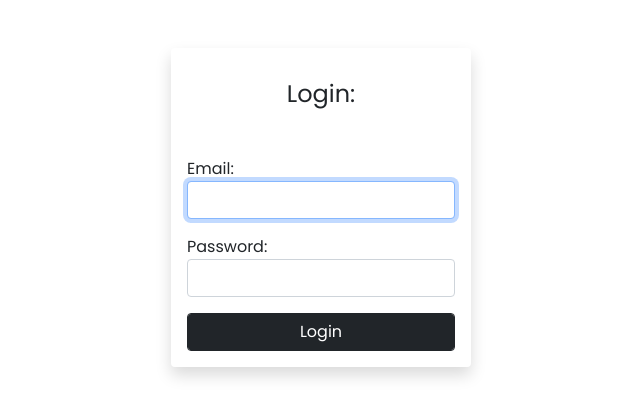
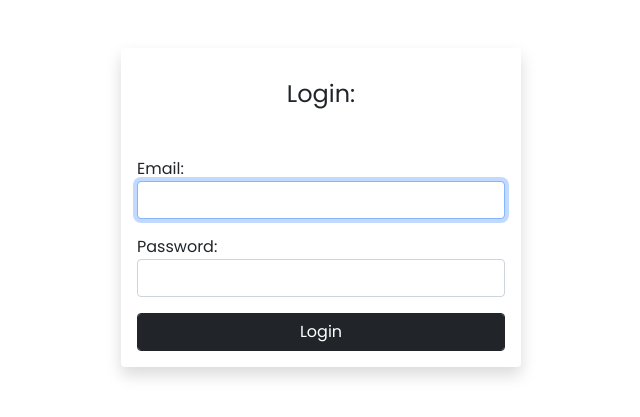
Before and after one commit to sbtah/django-helpdesk, a Django app: page /users/login/ in a window 1280 px wide. Shown: the part 56-473 px from the top of the page, without its empty margins (319-959 px from the left). Run offline with Django 4.2, Linux system fonts and the light colour scheme.

Commit message:
Added some html tweaks.

```diff
--- a/templates/base.html
+++ b/templates/base.html
@@ -22,7 +22,7 @@
     </style>
 </head>
 
-<body>
+<body class="">
     {% include 'navbar.html' %}
     {% if messages %}
     {% for message in messages %}
--- a/tickets/views.py
+++ b/tickets/views.py
@@ -16,5 +16,6 @@ class TicketCreateView(LoginRequiredMixin, CreateView):
         return reverse('home')
 
     def form_valid(self, form):
+        """Custom form valid for adding created_by as a currently logged user."""
         form.instance.created_by = self.request.user
         return super(TicketCreateView, self).form_valid(form)
--- a/users/templates/users/login_user.html
+++ b/users/templates/users/login_user.html
@@ -1,7 +1,7 @@
 {% extends 'base.html' %}
 {% block title %}Login{% endblock title %}
 {% block content %}
-<div style="width: 300px;" class="container mt-5 shadow p-3 mb-5 rounded">
+<div style="width: 400px;" class="container mt-5 shadow p-3 mb-5 rounded">
     <h2 class="dsubhead fs-4 mt-3 mb-0 text-center pb-5">Login:</h2>
     <form class="" action="" method="POST" class="main-form">
         {% csrf_token %}
```
